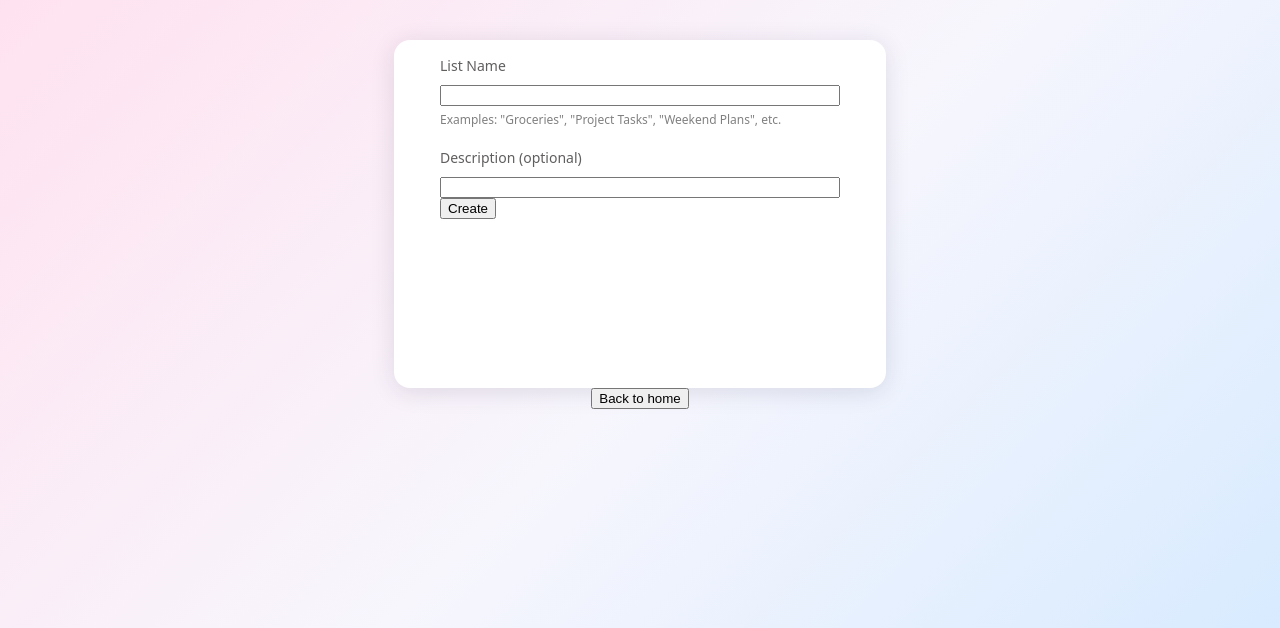
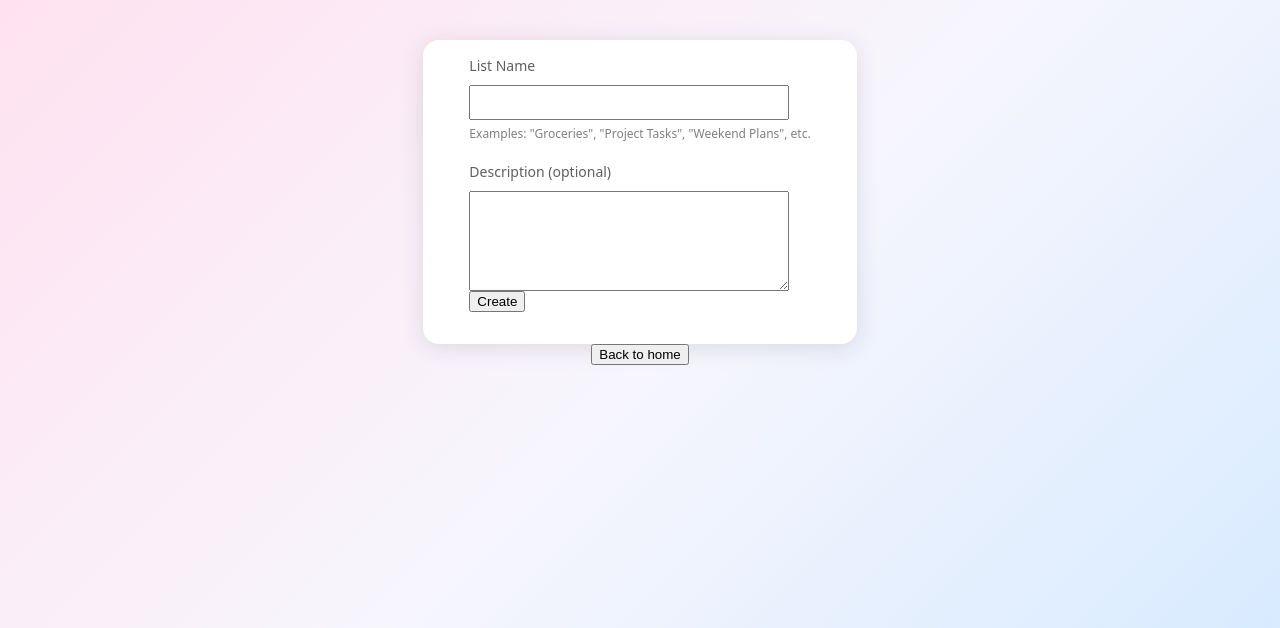
Before and after one commit to im-dlam/SeeQQ, a FastAPI app: page / in a window 1280 px wide. Shown: the part 30-658 px from the top of the page. Run offline with FastAPI, Linux system fonts and the light colour scheme; data that the repository does not hold is empty.

Commit message:
chore: use textarea with description

```diff
--- a/app/static/css/style.css
+++ b/app/static/css/style.css
@@ -27,8 +27,6 @@ nav a{
     display: flex;
     justify-content: center;
     align-items: center;
-    min-height: 40vh;
-    min-width: 30%;
 }
 .label {
     font-weight: 500;
@@ -48,9 +46,14 @@ nav a{
     padding-right: 46px;
     padding-top: 16px;
     padding-bottom: 16px;
-    min-height: 300px;
 }
 
-.form-main input {
-    min-width: 50vh;
+.label-name {
+    min-width: 40vh;
+    height: 35px;
 }
+.label-description {
+    min-width: 40vh;
+    height: 100px;
+    vertical-align: top;
+}
--- a/app/templates/index.html
+++ b/app/templates/index.html
@@ -19,10 +19,10 @@
             <div class="form-wrapper">
                 <form class="form-main" action="/add">
                     <div class="label">List Name</div>
-                    <input type="text">
+                    <input class="label-name" type="text">
                     <div class="example-label">Examples: "Groceries", "Project Tasks", "Weekend Plans", etc.</div>
                     <div class="label">Description (optional)</div>
-                    <input type="text">
+                    <textarea class="label-description" type="text"></textarea>
                     <div>
                         <button>Create</button>
                     </div>
```
